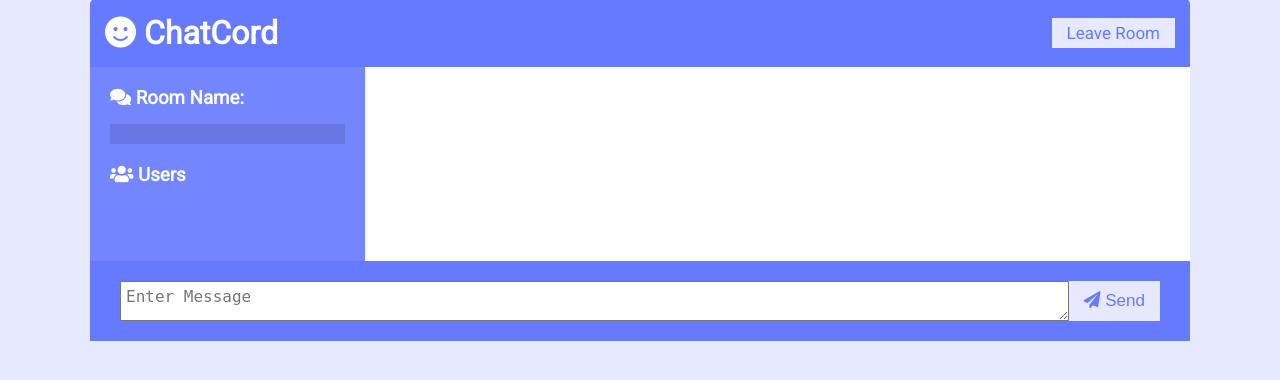
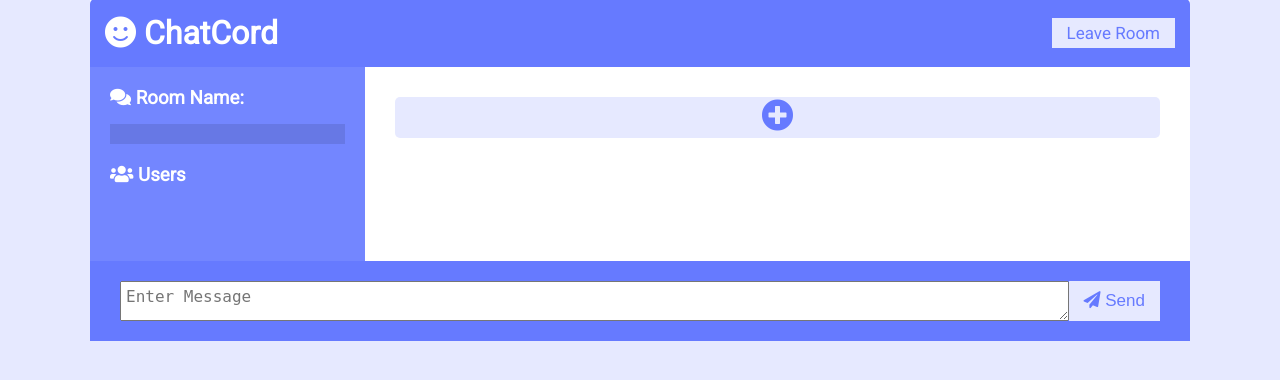
Before and after one commit to liyue983/flask-socketio-test, a Flask app: page /high in a window 1280 px wide. Shown: the part 31-411 px from the top of the page. Run offline with Flask 2, Linux system fonts and the light colour scheme; data that the repository does not hold is empty; some libraries are stand-ins or nearby versions.

Commit message:
add addmoremessage button

```diff
--- a/static/style.css
+++ b/static/style.css
@@ -42,7 +42,15 @@ a {
   text-align: end;
   font-size: small;
 }
-.copyme i:hover {
+.addmore {
+  color: var(--dark-color-a);
+  text-align: center;
+  font-size: xx-large;
+}
+.addmore i.fa-plus-circle:hover {
+  cursor: pointer;
+}
+.copyme i.fa-clone:hover {
   cursor: pointer;
 }
 
--- a/templates/high.html
+++ b/templates/high.html
@@ -43,7 +43,13 @@
           <h3><i class="fas fa-users"></i> Users</h3>
           <ul id="users"></ul>
         </div>
-        <div class="chat-messages"></div>
+        <div class="chat-messages">
+          <div class="message more-msg">
+            <div class="addmore">
+              <i class="fas fa-plus-circle"></i>
+            </div>
+          </div>
+        </div>
       </main>
       <div class="chat-form-container">
         <form id="chat-form">
```
Also changed, not shown: static/high.js (+29 -4 lines).
